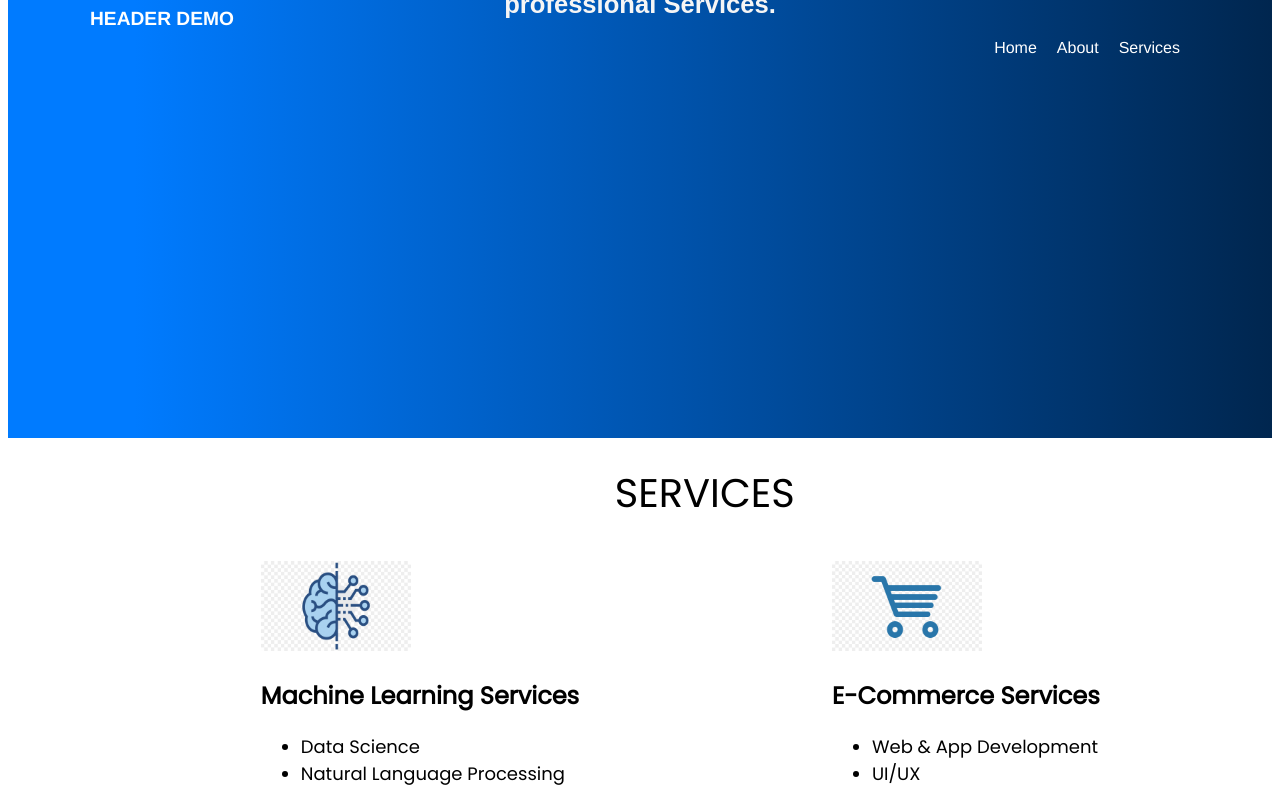
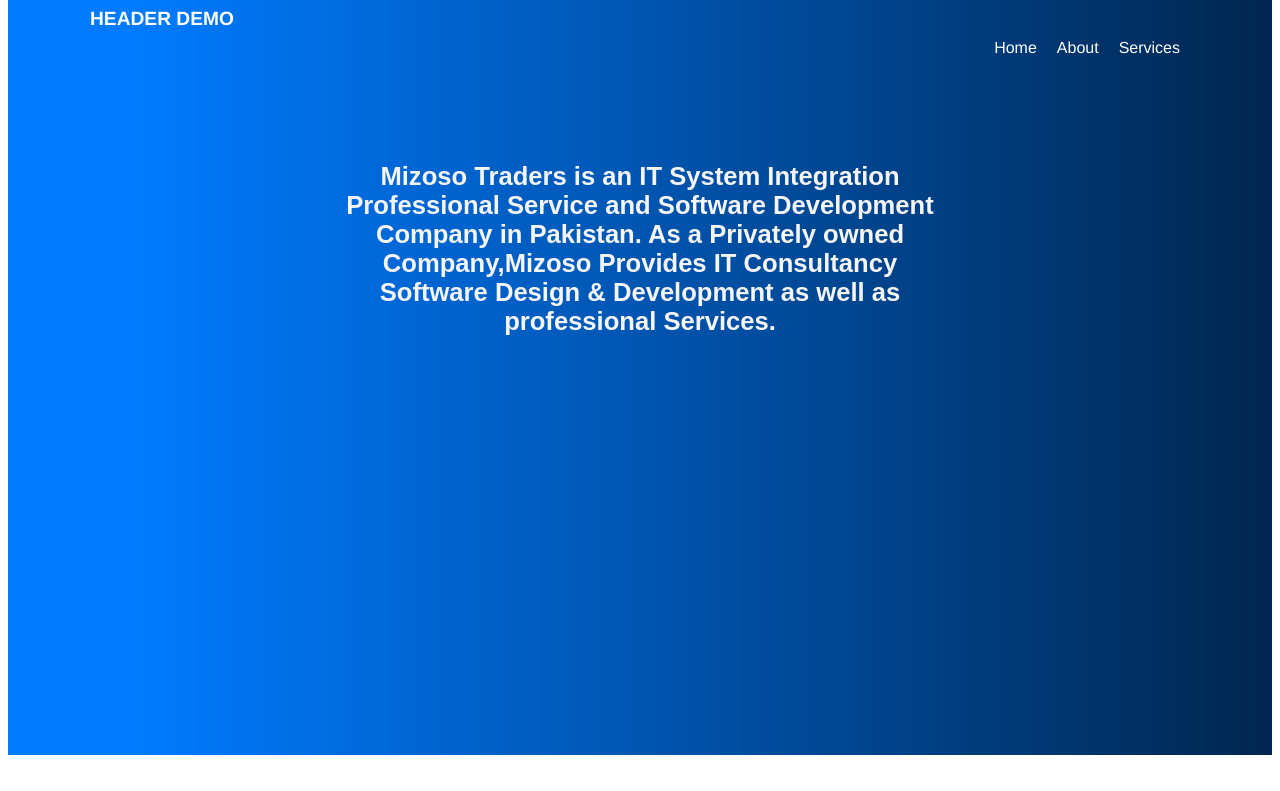
Before and after one commit to arsamawan/Miz-Corporate, an Angular app: page / in a window 1280 px wide. Shown: the top 791 px of the page. Built offline with nearby package versions, Linux system fonts and the light colour scheme.

Commit message:
1440px Improved

```diff
--- a/src/app/main/main.component.css
+++ b/src/app/main/main.component.css
@@ -119,8 +119,8 @@
   .font-slider-text {
     text-align: center;
     color: whitesmoke;
-    margin-bottom:250px ;
-    margin-top: -400px;
+/*    margin-bottom:250px ;
+    margin-top: -400px;*/
     font-size: 2vw;
   }
 }
```
